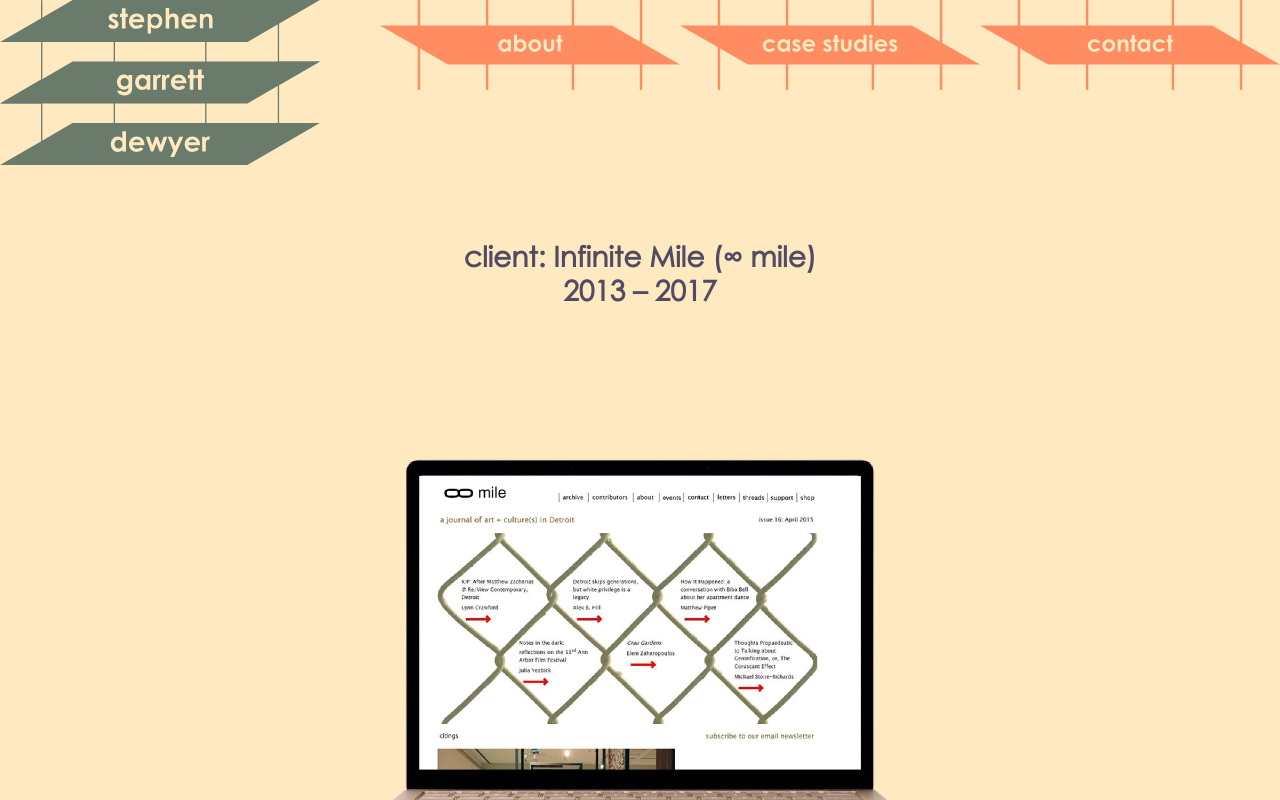
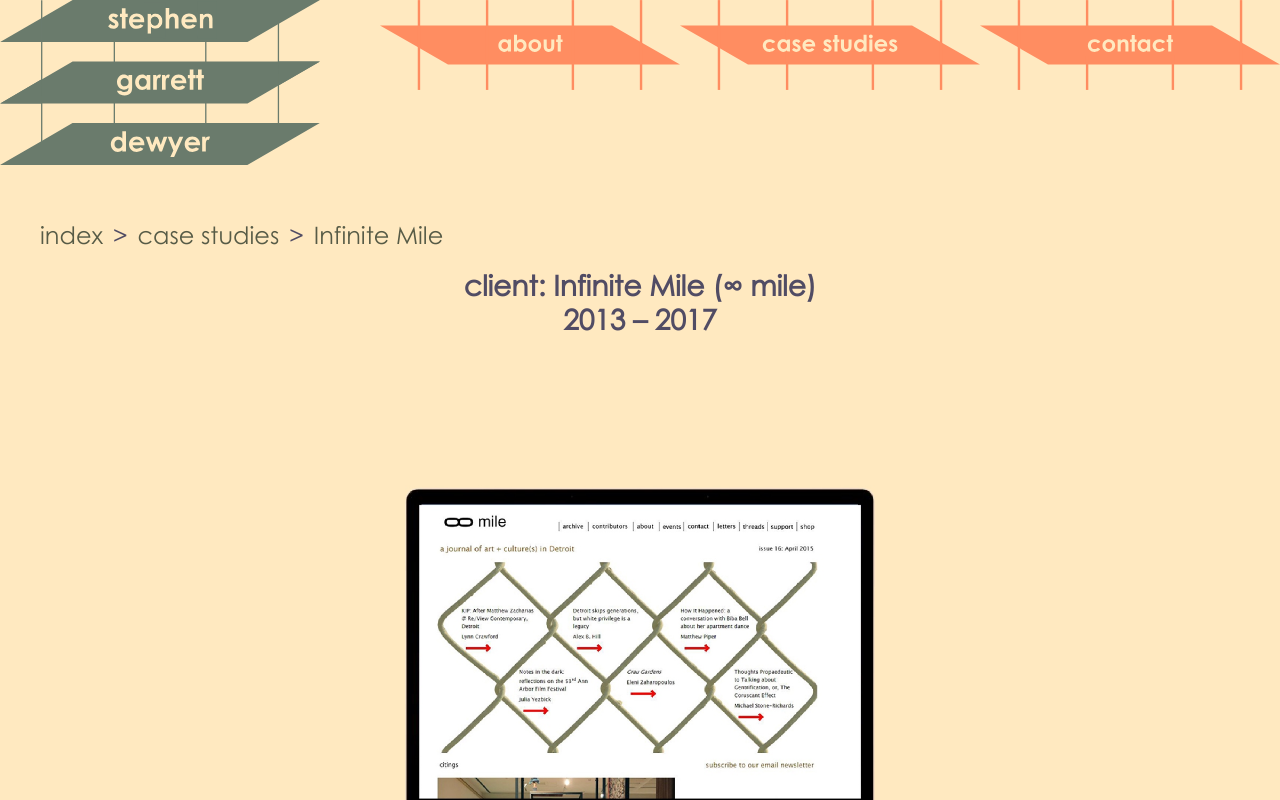
Before and after one commit to stephendewyer/stephendewyerwebwork, a Next.js app: page /case_studies/infiniteMile in a window 1280 px wide. Shown: the top 800 px of the page. Built offline with nearby package versions, Linux system fonts and the light colour scheme.

Commit message:
adding breadcrumbs to case studies

```diff
--- a/components/layout/Footer/Footer.module.css
+++ b/components/layout/Footer/Footer.module.css
@@ -1,21 +1,18 @@
 .footer {
     position: relative;
-	float: none;
 	display: flex;
 	flex-direction: row;
-    justify-content: center;
+    justify-content: space-between;
 	align-items: center;
 	width: 100%;
-	height: auto;
 	padding-top: 60px;
 	padding-bottom: 60px;
 }
 
 .footer_info {
-    float: left;
     width: 50%;
 	position: relative;
-	display: inline-flex;
+	display: flex;
 	flex-direction: row;
 	justify-content: flex-start;
 	height: auto;
@@ -23,13 +20,13 @@
 }
 
 .footer_links {
-    float: right;
 	width: 50%;
 	height: auto;
 	position: relative;
-	display: inline-flex;
+	display: flex;
 	flex-direction: row;
 	justify-content: flex-end;
+	flex-wrap: wrap;
     padding-right: 60px;
 }
 
--- a/pages/case_studies/artInTechServices/artInTechServices.module.css
+++ b/pages/case_studies/artInTechServices/artInTechServices.module.css
@@ -175,6 +175,8 @@
         padding: 10px 15px;
     }
 
+
+
     .figCaption {
         padding: 5px 0;
         font-size: 14px;
--- a/pages/case_studies/infiniteMile/index.js
+++ b/pages/case_studies/infiniteMile/index.js
@@ -137,6 +137,23 @@ const InfiniteMile = () => {
                 <meta property="og:url" content="https://stephendewyerwebwork.vercel.app/case_studies/infiniteMile" />
             </Head>
             <div className="container">
+                <div className="breadcrumbs">
+                    <Link href="/" aria-label="link to index page">
+                        index
+                    </Link>
+                    <p className="arrow">
+                        &#62;
+                    </p>
+                    <Link href="/case_studies/" aria-label="link to case studies page">
+                        case studies
+                    </Link>
+                    <p className="arrow">
+                        &#62;
+                    </p>
+                    <Link href="/case_studies/infiniteMile" aria-label="link to Infinite Mile page">
+                        Infinite Mile
+                    </Link>
+                </div>
                 <h1 className="header">
                     client: Infinite Mile (∞ mile)<br />
                     2013 &ndash; 2017
--- a/styles/globals.css
+++ b/styles/globals.css
@@ -49,6 +49,17 @@ figure {
 
 figcaption {
   padding: 0;
+  margin: 0;
+}
+
+.breadcrumbs {
+  display: flex;
+  flex-direction: row;
+  padding: 0 40px;
+}
+
+.arrow {
+  padding: 0 10px;
   margin: 0;
 }
 
@@ -132,4 +143,12 @@ figcaption {
     font-size: 16px;
   }
 
+  .breadcrumbs {
+    padding: 0 20px;
+  }
+
+  .arrow {
+    padding: 0 5px;
+  }
+
 }
```
Also changed, not shown: pages/case_studies/artInTechServices/index.js (+17 -0 lines), pages/case_studies/joyfoodly/index.js (+18 -0 lines), pages/case_studies/publicArtsCommission/index.js (+17 -0 lines).
